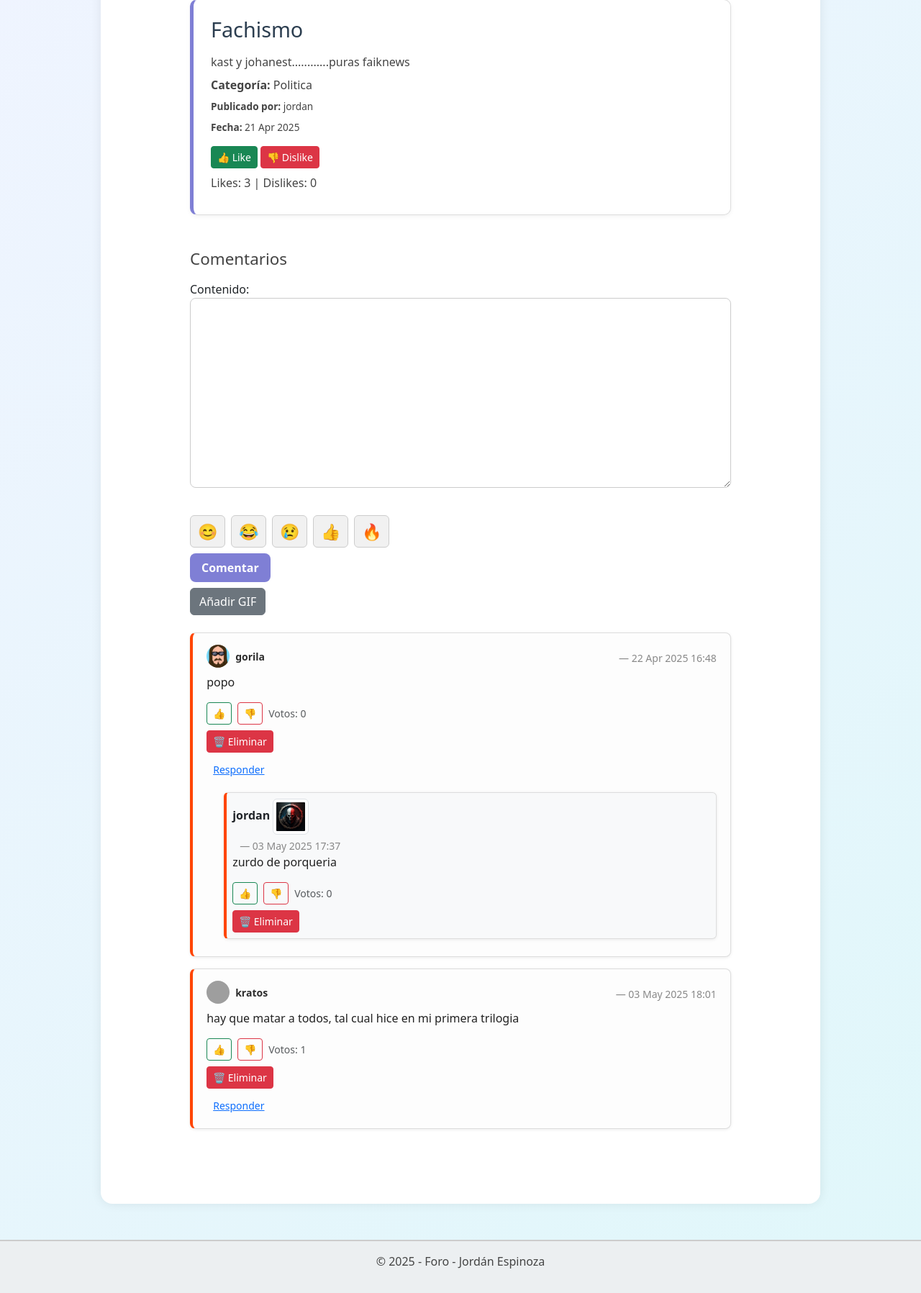
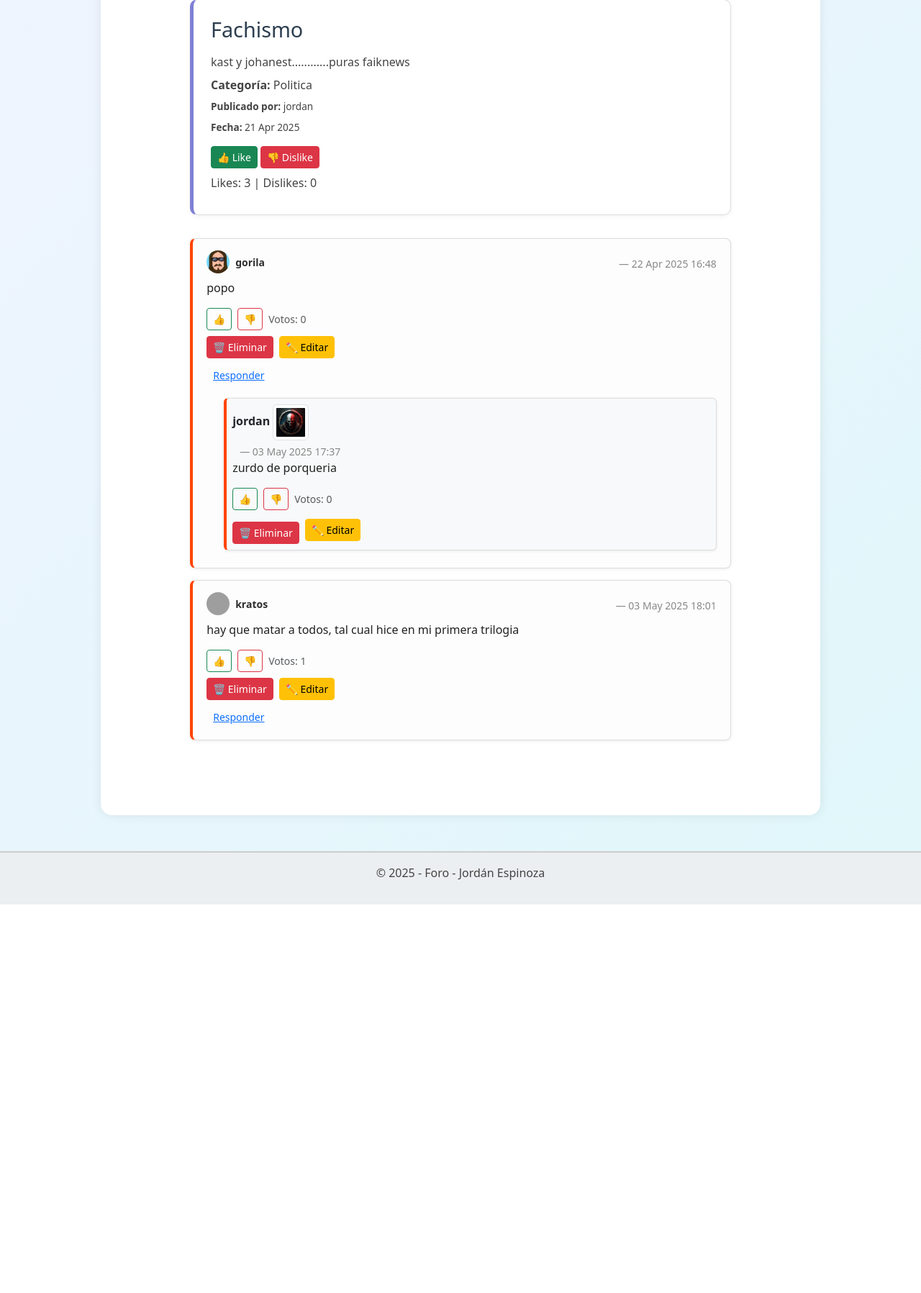
Before and after one commit to kratosjor/foro, a Django app: page /foro/publicaciones/detalle/14 in a window 1280 px wide. Shown: the part 209-2006 px from the top of the page at 72% size. After the commit the page ends 1466 px from the top, so only its background shows below. Run offline with Django 5.2, Linux system fonts and the light colour scheme; a user stored in the database is signed in; data comes from the database, SQL or seed files in the repository; both versions use the stored data as it was after the commit; grey boxes are pictures that could not be loaded.

Commit message:
editar comentario

```diff
--- a/foro_aplicacion/templates/publicaciones/detalle.html
+++ b/foro_aplicacion/templates/publicaciones/detalle.html
@@ -40,34 +40,6 @@
     </div>
     {% endif %}
 
-    <div class="comentarios-section mt-5">
-        <h2>Comentarios</h2>
-
-        {% if user.is_authenticated %}
-        <form method="post" class="formulario-comentario">
-            {% csrf_token %}
-            {{ form.as_p }}
-
-            <div class="emoji-panel mb-2">
-                <button type="button" class="emoji-btn" onclick="insertEmoji('😊', 'id_contenido')">😊</button>
-                <button type="button" class="emoji-btn" onclick="insertEmoji('😂', 'id_contenido')">😂</button>
-                <button type="button" class="emoji-btn" onclick="insertEmoji('😢', 'id_contenido')">😢</button>
-                <button type="button" class="emoji-btn" onclick="insertEmoji('👍', 'id_contenido')">👍</button>
-                <button type="button" class="emoji-btn" onclick="insertEmoji('🔥', 'id_contenido')">🔥</button>
-            </div>
-
-            <button type="submit" class="btn btn-primary">Comentar</button>
-        </form>
-
-        <button class="btn btn-secondary mt-2" id="openGifSelectorBtn">Añadir GIF</button>
-        <div id="gifSelector" class="gif-selector" style="display:none;">
-            <input type="text" id="gifSearchInput" placeholder="Buscar GIFs...">
-            <div id="gifResults"></div>
-        </div>
-        {% else %}
-            <p class="info-login">Debes <a href="{% url 'login' %}">iniciar sesión</a> para comentar.</p>
-        {% endif %}
-
     <div class="lista-comentarios mt-4">
     {% for comentario in comentarios %}
         <div class="comentario-card fade-in mb-3">
@@ -95,10 +67,21 @@
             </div>
 
             {% if user == comentario.usuario or user.es_admin %}
-                <form method="post" action="{% url 'eliminar_comentario' comentario.id %}" class="mt-2">
+            <div class="d-flex gap-2 align-items-center mt-2">
+                <form method="post" action="{% url 'eliminar_comentario' comentario.id %}">
                     {% csrf_token %}
                     <button type="submit" class="btn btn-danger btn-sm">🗑️ Eliminar</button>
                 </form>
+                <button class="btn btn-warning btn-sm" type="button" data-bs-toggle="collapse" data-bs-target="#editarComentario{{ comentario.id }}">✏️ Editar</button>
+            </div>
+
+            <div class="collapse mt-2" id="editarComentario{{ comentario.id }}">
+                <form method="post" action="{% url 'editar_comentario' comentario.id %}">
+                    {% csrf_token %}
+                    <textarea name="contenido" rows="3" class="form-control">{{ comentario.contenido }}</textarea>
+                    <button type="submit" class="btn btn-primary btn-sm mt-2">Guardar cambios</button>
+                </form>
+            </div>
             {% endif %}
 
             <button class="btn btn-link btn-sm mt-2" data-bs-toggle="collapse" data-bs-target="#respuestaForm{{ comentario.id }}">Responder</button>
@@ -153,10 +136,21 @@
                     </div>
 
                     {% if user == respuesta.usuario or user.es_admin %}
-                        <form method="post" action="{% url 'eliminar_comentario' comentario.pk %}" class="mt-2">
+                    <div class="d-flex gap-2 align-items-center mt-2">
+                        <form method="post" action="{% url 'eliminar_comentario' respuesta.id %}" class="mt-2">
                             {% csrf_token %}
                             <button type="submit" class="btn btn-danger btn-sm">🗑️ Eliminar</button>
                         </form>
+                        <button class="btn btn-warning btn-sm" type="button" data-bs-toggle="collapse" data-bs-target="#editarComentario{{ respuesta.id }}">✏️ Editar</button>
+                    </div>
+
+                    <div class="collapse mt-2" id="editarComentario{{ respuesta.id }}">
+                        <form method="post" action="{% url 'editar_comentario' respuesta.id %}">
+                            {% csrf_token %}
+                            <textarea name="contenido" rows="3" class="form-control">{{ respuesta.contenido }}</textarea>
+                            <button type="submit" class="btn btn-primary btn-sm mt-2">Guardar cambios</button>
+                        </form>
+                    </div>
                     {% endif %}
                     {% endif %}
                 </div>
@@ -169,7 +163,7 @@
         <p>No hay comentarios todavía. Sé el primero en opinar.</p>
     {% endfor %}
 </div>
-    </div>
+
 </div>
 
 <script>
--- a/foro_aplicacion/urls.py
+++ b/foro_aplicacion/urls.py
@@ -24,6 +24,8 @@ urlpatterns = [
     path('publicaciones/categoria/<int:categoria_id>/', publicaciones_por_categoria, name='publicaciones_por_categoria'),
     path('publicaciones/editar_publicacion/<int:pk>/', PublicacionUpdateView.as_view(), name='editar_publicacion'),
     path('publicaciones/eliminar_comentario/<int:pk>/', ComentarioDeleteView.as_view(), name='eliminar_comentario'),
+    path('comentarios/<int:pk>/editar/', editar_comentario, name='editar_comentario'),
+
 
     #usuarios
     path('lista_usuarios/', lista_usuarios, name='lista_usuarios'),
--- a/foro_aplicacion/views.py
+++ b/foro_aplicacion/views.py
@@ -17,6 +17,7 @@ from django.core.paginator import Paginator
 from django.contrib import messages
 from django.contrib.auth.decorators import login_required
 from django.utils.decorators import method_decorator
+from django.core.exceptions import PermissionDenied
 
 
 def home(request):
@@ -415,3 +416,23 @@ class ComentarioDeleteView(LoginRequiredMixin, View):
             comentario.delete()
 
         return redirect('detalle_publicacion', pk=comentario.publicacion.pk)
+
+######################
+# VISTA EDITAR COMENTARIO
+#####################
+
+@login_required
+def editar_comentario(request, pk):
+    comentario = get_object_or_404(Comentario, pk=pk)
+
+    if request.user != comentario.usuario and not request.user.es_admin:
+        raise PermissionDenied
+
+    if request.method == 'POST':
+        nuevo_contenido = request.POST.get('contenido', '').strip()
+        if nuevo_contenido:
+            comentario.contenido = nuevo_contenido
+            comentario.save()
+
+    # Redirige al detalle de la publicación usando reverse()
+    return redirect('detalle_publicacion', pk=comentario.publicacion.pk)
```
Also changed, not shown: db.sqlite3. Lines whose indentation alone changed are shown as unchanged.
